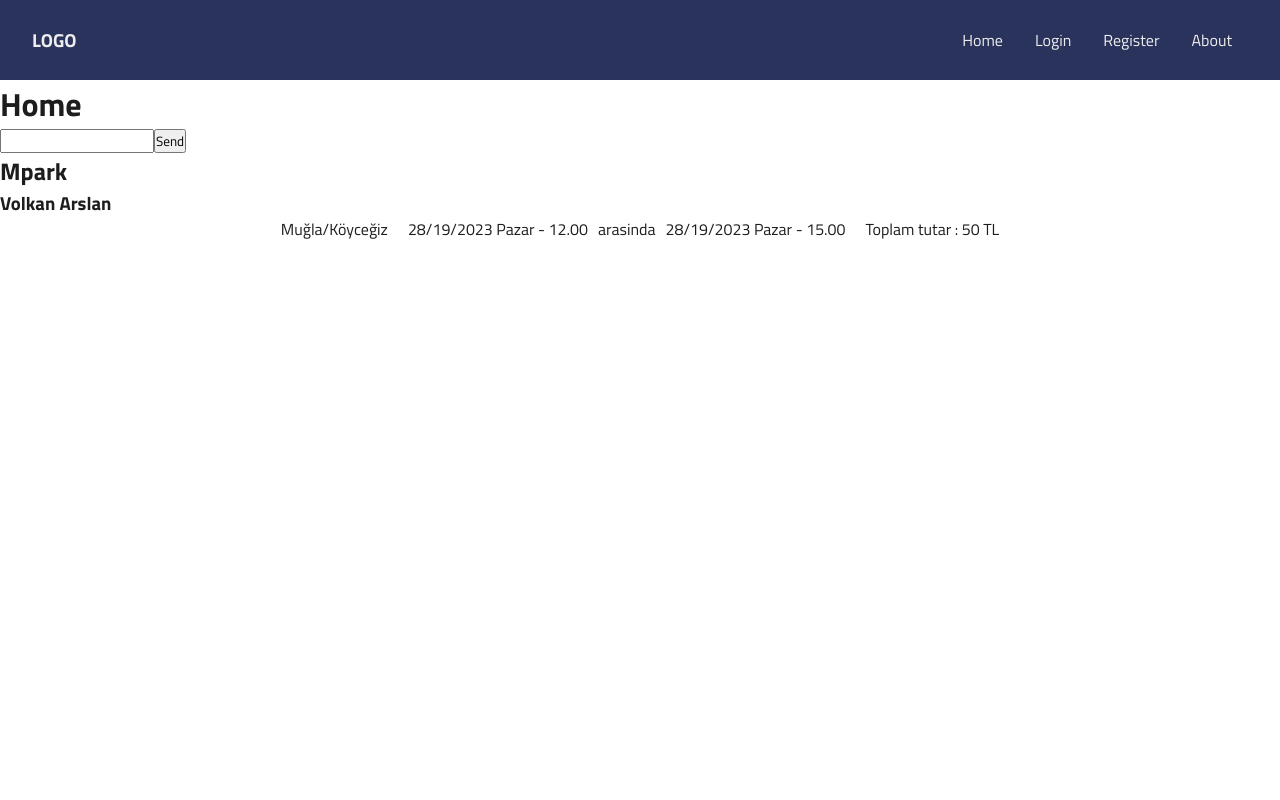
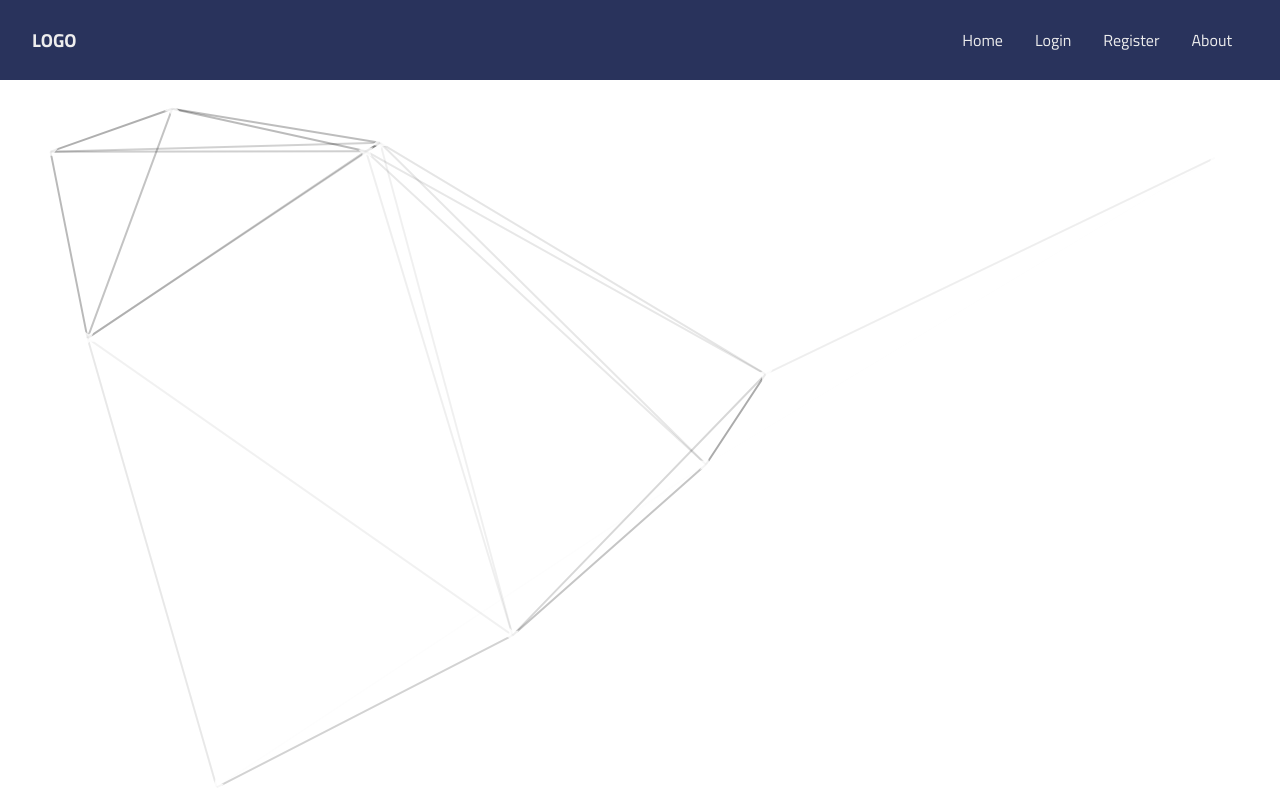
Before and after one commit to volkanarslan01/otopark-project-front-end, a React (Create React App) app: page / in a window 1280 px wide. Built offline with nearby package versions, Linux system fonts and the light colour scheme.

Commit message:
Add particles background

```diff
--- a/package.json
+++ b/package.json
@@ -12,7 +12,9 @@
     "react-icons": "^4.7.1",
     "react-router-dom": "^6.4.4",
     "react-scripts": "5.0.1",
+    "react-tsparticles": "^2.6.0",
     "sass": "^1.56.1",
+    "tsparticles": "^2.6.0",
     "web-vitals": "^2.1.4"
   },
   "scripts": {
--- a/src/App.js
+++ b/src/App.js
@@ -1,13 +1,16 @@
-import React from "react";
+// import React from "react";
 import Navbar from "../src/components/pages/Navbar/Navbar.js";
 import Home from "../src/components/pages/Home/Home.js";
 import Login from "../src/components/pages/Login/Login.js";
 import Register from "../src/components/pages/Register/Register.js";
 import About from "../src/components/pages/About/About.js";
 import { Route, Routes } from "react-router-dom";
+import Particles from "../src/components/Particles.jsx";
 function App() {
   return (
     <>
+      <Particles />
+
       <div>
         <Navbar />
         <div>
--- /dev/null
+++ b/src/components/Particles.jsx
@@ -0,0 +1,142 @@
+import { useCallback } from "react";
+import Particles from "react-tsparticles";
+import { loadFull } from "tsparticles";
+
+function Particle() {
+  const particlesInit = useCallback(async (engine) => {
+    console.log(engine);
+    await loadFull(engine);
+  }, []);
+
+  const particlesLoaded = useCallback(async (container) => {
+    await console.log(container);
+  }, []);
+  return (
+    <Particles
+      id="tsparticles"
+      init={particlesInit}
+      loaded={particlesLoaded}
+      options={{
+        fullScreen: {
+          enable: true,
+          zIndex: -1,
+        },
+        particles: {
+          number: {
+            value: 10,
+            density: {
+              enable: false,
+              value_area: 800,
+            },
+          },
+          color: {
+            value: "#fff",
+          },
+          shape: {
+            type: "star",
+            options: {
+              sides: 5,
+            },
+          },
+          opacity: {
+            value: 0.8,
+            random: false,
+            anim: {
+              enable: false,
+              speed: 1,
+              opacity_min: 0.1,
+              sync: false,
+            },
+          },
+          size: {
+            value: 4,
+            random: false,
+            anim: {
+              enable: false,
+              speed: 40,
+              size_min: 0.1,
+              sync: false,
+            },
+          },
+          rotate: {
+            value: 0,
+            random: true,
+            direction: "clockwise",
+            animation: {
+              enable: true,
+              speed: 5,
+              sync: false,
+            },
+          },
+          line_linked: {
+            enable: true,
+            distance: 600,
+            color: "#0000",
+            opacity: 0.4,
+            width: 2,
+          },
+          move: {
+            enable: true,
+            speed: 2,
+            direction: "none",
+            random: false,
+            straight: false,
+            out_mode: "out",
+            attract: {
+              enable: false,
+              rotateX: 600,
+              rotateY: 1200,
+            },
+          },
+        },
+        interactivity: {
+          events: {
+            onhover: {
+              enable: true,
+              mode: ["grab"],
+            },
+            onclick: {
+              enable: false,
+              mode: "bubble",
+            },
+            resize: true,
+          },
+          modes: {
+            grab: {
+              distance: 400,
+              line_linked: {
+                opacity: 1,
+              },
+            },
+            bubble: {
+              distance: 400,
+              size: 40,
+              duration: 2,
+              opacity: 8,
+              speed: 3,
+            },
+            repulse: {
+              distance: 200,
+            },
+            push: {
+              particles_nb: 4,
+            },
+            remove: {
+              particles_nb: 2,
+            },
+          },
+        },
+        retina_detect: true,
+        background: {
+          color: "#ffff",
+          image: "",
+          position: "50% 50%",
+          repeat: "no-repeat",
+          size: "cover",
+        },
+      }}
+    />
+  );
+}
+
+export default Particle;
--- a/src/components/pages/Home/Home.js
+++ b/src/components/pages/Home/Home.js
@@ -1,8 +1,9 @@
 import Axios from "axios";
-
+import Particles from "../../Particles.jsx";
 import classes from "./Home.module.scss";
 
 import { useState, useEffect } from "react";
+import Particle from "../../Particles";
 export default function Home() {
   const [message, setMessage] = useState("");
 
@@ -16,7 +17,8 @@
 
   return (
     <>
-      <h1>Home</h1>
+      <Particles />
+      {/* <h1>Home</h1>
       <input
         type="text"
         value={message}
@@ -35,7 +37,7 @@
           <li>28/19/2023 Pazar - 15.00</li>
           <li> Toplam tutar : 50 TL</li>
         </ul>
-      </div>
+      </div> */}
     </>
   );
 }
--- a/src/index.js
+++ b/src/index.js
@@ -1,6 +1,6 @@
 import React from "react";
 import ReactDOM from "react-dom";
-import "./styles/index.scss";
+// import "./styles/index.scss";
 import App from "./App";
 import { BrowserRouter } from "react-router-dom";
 ReactDOM.render(
```
Also changed, not shown: 1 other file (tests, documents, lock files or other folders).
